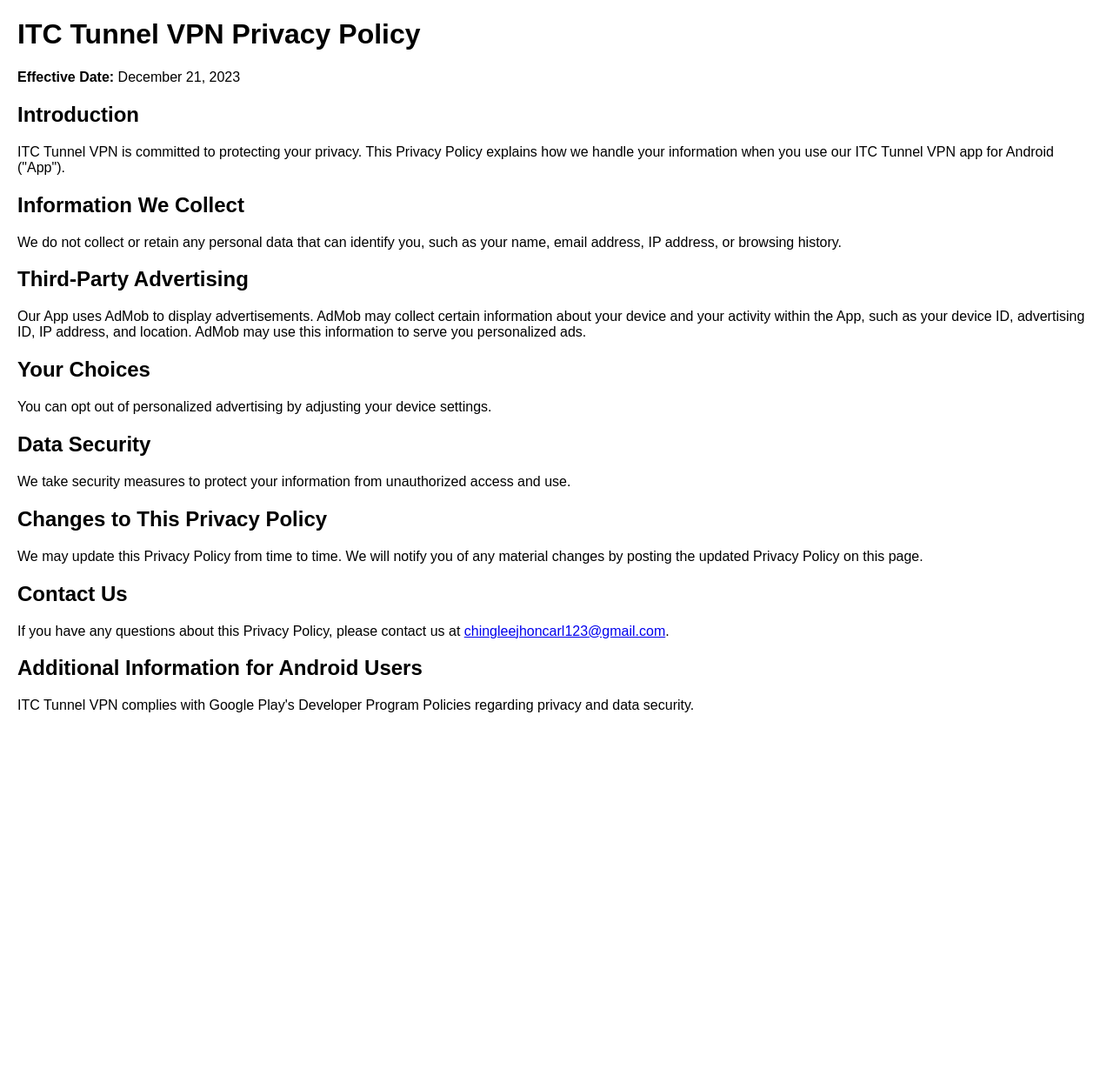
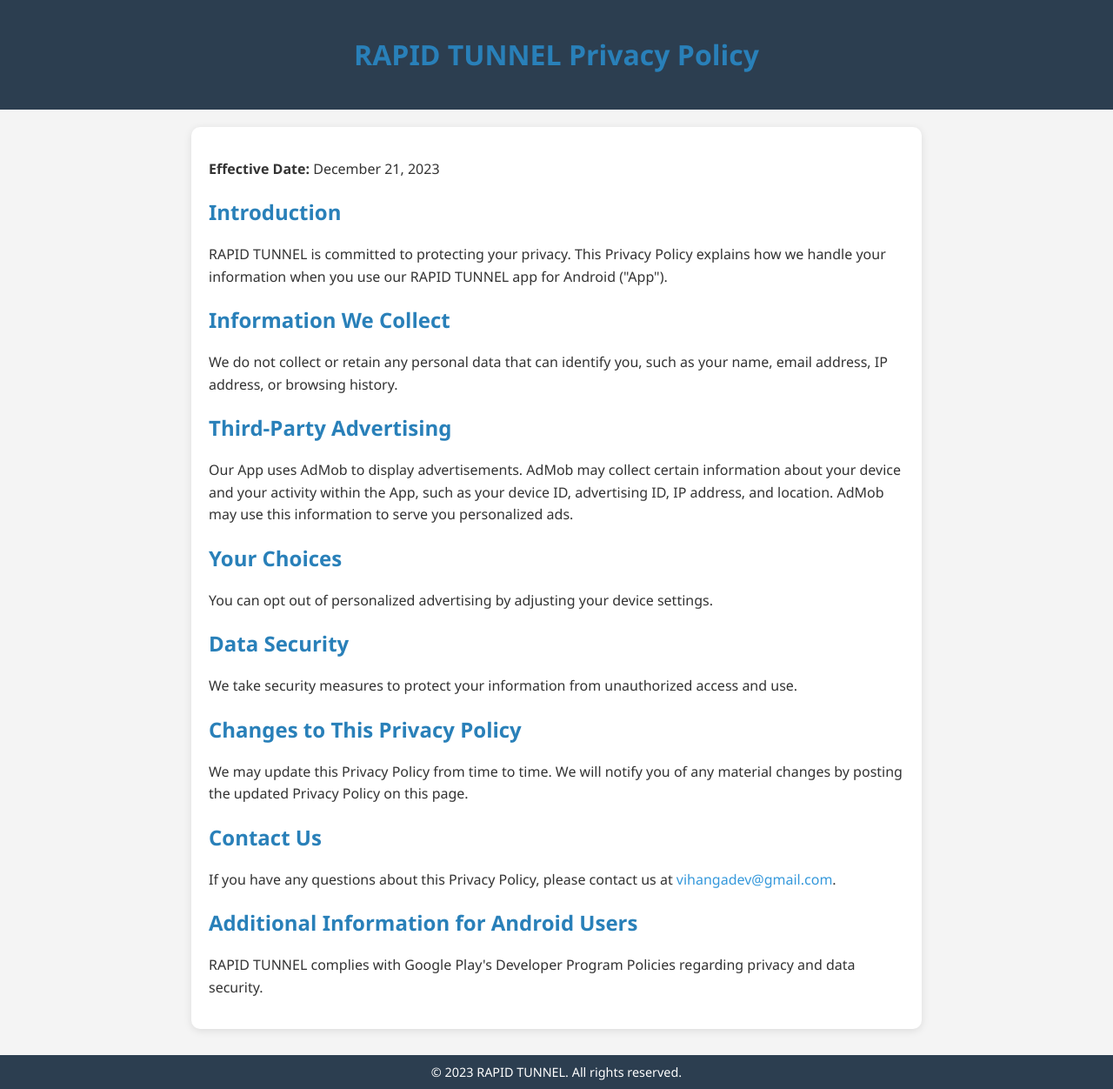
Before and after one commit to VihangaIndusara/RAPID-TUNNEL, a plain HTML site: page docs/index.html in a window 1280 px wide. Shown: the whole page at 87% size. Before the commit the page ends 840 px from the top, so only its background shows below. Drawn offline with Linux system fonts and the light colour scheme.

Commit message:
Update index.html

```diff
--- a/docs/index.html
+++ b/docs/index.html
@@ -3,51 +3,97 @@
 <head>
     <meta charset="UTF-8">
     <meta name="viewport" content="width=device-width, initial-scale=1.0">
-    <title>ITC Tunnel VPN Privacy Policy</title>
+    <title>RAPID TUNNEL Privacy Policy</title>
     <style>
         body {
-            font-family: Arial, sans-serif;
-            margin: 20px;
+            font-family: 'Segoe UI', Tahoma, Geneva, Verdana, sans-serif;
+            margin: 0;
+            padding: 0;
+            background-color: #f4f4f4;
+            color: #333;
+        }
+
+        header {
+            background-color: #2c3e50;
+            color: white;
+            padding: 20px;
+            text-align: center;
+        }
+
+        .container {
+            max-width: 800px;
+            margin: 20px auto;
+            background-color: white;
+            padding: 20px;
+            border-radius: 10px;
+            box-shadow: 0 2px 10px rgba(0, 0, 0, 0.1);
+        }
+
+        h1, h2 {
+            color: #2980b9;
+        }
+
+        p {
+            line-height: 1.6;
+            margin-bottom: 15px;
+        }
+
+        a {
+            color: #3498db;
+            text-decoration: none;
+        }
+
+        a:hover {
+            text-decoration: underline;
+        }
+
+        footer {
+            text-align: center;
+            padding: 10px;
+            margin-top: 30px;
+            font-size: 0.9em;
+            background-color: #2c3e50;
+            color: white;
         }
     </style>
 </head>
 <body>
 
-    <h1>ITC Tunnel VPN Privacy Policy</h1>
+    <header>
+        <h1>RAPID TUNNEL Privacy Policy</h1>
+    </header>
 
+    <div class="container">
         <p><strong>Effective Date:</strong> December 21, 2023</p>
 
         <h2>Introduction</h2>
-
-    <p>ITC Tunnel VPN is committed to protecting your privacy. This Privacy Policy explains how we handle your information when you use our ITC Tunnel VPN app for Android ("App").</p>
+        <p>RAPID TUNNEL is committed to protecting your privacy. This Privacy Policy explains how we handle your information when you use our RAPID TUNNEL app for Android ("App").</p>
 
         <h2>Information We Collect</h2>
-
         <p>We do not collect or retain any personal data that can identify you, such as your name, email address, IP address, or browsing history.</p>
 
         <h2>Third-Party Advertising</h2>
-
         <p>Our App uses AdMob to display advertisements. AdMob may collect certain information about your device and your activity within the App, such as your device ID, advertising ID, IP address, and location. AdMob may use this information to serve you personalized ads.</p>
 
         <h2>Your Choices</h2>
-
         <p>You can opt out of personalized advertising by adjusting your device settings.</p>
 
         <h2>Data Security</h2>
-
         <p>We take security measures to protect your information from unauthorized access and use.</p>
 
         <h2>Changes to This Privacy Policy</h2>
-
         <p>We may update this Privacy Policy from time to time. We will notify you of any material changes by posting the updated Privacy Policy on this page.</p>
 
         <h2>Contact Us</h2>
-
-    <p>If you have any questions about this Privacy Policy, please contact us at <a href="mailto:chingleejhoncarl123@gmail.com">chingleejhoncarl123@gmail.com</a>.</p>
+        <p>If you have any questions about this Privacy Policy, please contact us at <a href="mailto:vihangadev@gmail.com">vihangadev@gmail.com</a>.</p>
 
         <h2>Additional Information for Android Users</h2>
+        <p>RAPID TUNNEL complies with Google Play's Developer Program Policies regarding privacy and data security.</p>
+    </div>
 
-    <p>ITC Tunnel VPN complies with Google Play's Developer Program Policies regarding privacy and data security.</p>
+    <footer>
+        &copy; 2023 RAPID TUNNEL. All rights reserved.
+    </footer>
 
 </body>
 </html>
```
Lines whose indentation alone changed are shown as unchanged.
